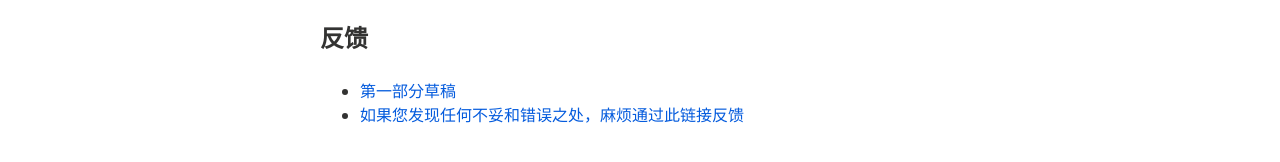
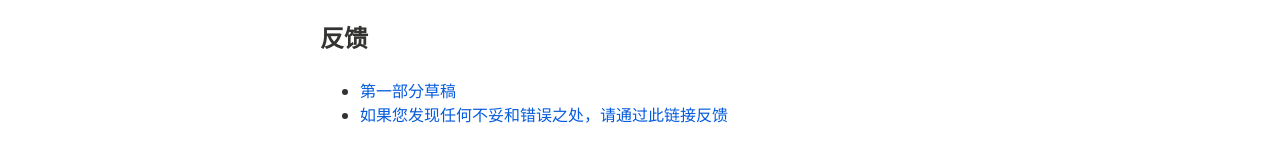
Before and after one commit to xianchaoxiu/xianchaoxiu.github.io, a Jekyll site: the page built from chinese/book/ORO/index.md, in a window 1280 px wide. Shown: the part 578-740 px from the top of the page. Built offline with Jekyll 4.4.1, drawn with Linux system fonts in a browser that asks for light colours; nearby versions of some CDN libraries.

Commit message:
Update index.md

```diff
--- a/chinese/book/ORO/index.md
+++ b/chinese/book/ORO/index.md
@@ -31,4 +31,4 @@ share: false
 
 ### 反馈
 * <a href="../ORO/Part-I.pdf" class="textlink" target="_blank"> 第一部分草稿 </a> <br>
-* <a href="https://docs.qq.com/form/page/DTkZycUxMRUpkRHpY" class="textlink" target="_blank">如果您发现任何不妥和错误之处，麻烦通过此链接反馈 </a> <br>
+* <a href="https://docs.qq.com/form/page/DTkZycUxMRUpkRHpY" class="textlink" target="_blank">如果您发现任何不妥和错误之处，请通过此链接反馈 </a> <br>
```
